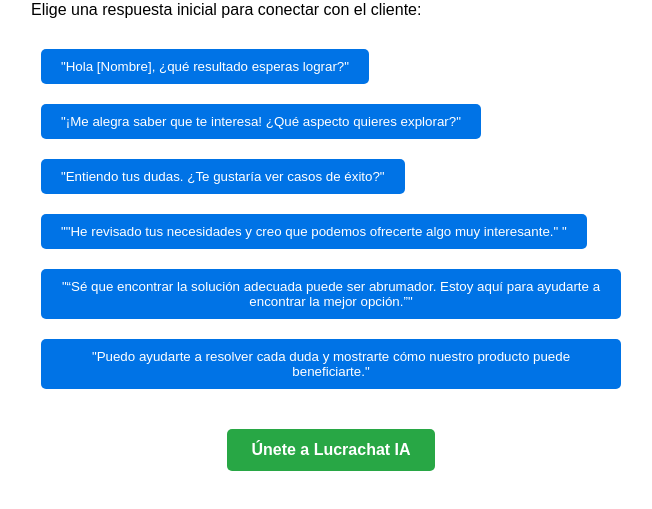
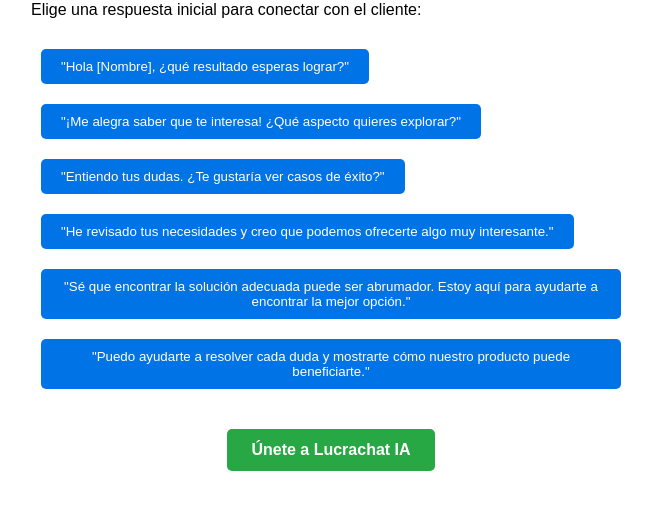
Before and after one commit to BaiMedi/ContactoUno, a plain HTML site: page index.html in a window 1280 px wide. Shown: the part 99-608 px from the top of the page, without its empty margins (309-961 px from the left). Drawn offline with Linux system fonts and the light colour scheme.

Commit message:
Update index.html

```diff
--- a/index.html
+++ b/index.html
@@ -22,9 +22,9 @@
     <button onclick="respuestaCliente('indeciso')">"Hola [Nombre], ¿qué resultado esperas lograr?"</button>
     <button onclick="respuestaCliente('interesado')">"¡Me alegra saber que te interesa! ¿Qué aspecto quieres explorar?"</button>
     <button onclick="respuestaCliente('desconfiado')">"Entiendo tus dudas. ¿Te gustaría ver casos de éxito?"</button>
-    <button onclick="respuestaCliente('indeciso')">""He revisado tus necesidades y creo que podemos ofrecerte algo muy interesante."
-"</button>
-    <button onclick="respuestaCliente('interesado')">"“Sé que encontrar la solución adecuada puede ser abrumador. Estoy aquí para ayudarte a encontrar la mejor opción.”"</button>
+    <button onclick="respuestaCliente('indeciso')">"He revisado tus necesidades y creo que podemos ofrecerte algo muy interesante."
+</button>
+    <button onclick="respuestaCliente('interesado')">"Sé que encontrar la solución adecuada puede ser abrumador. Estoy aquí para ayudarte a encontrar la mejor opción."</button>
     <button onclick="respuestaCliente('desconfiado')">"Puedo ayudarte a resolver cada duda y mostrarte cómo nuestro producto puede beneficiarte."</button>
     <div id="feedback" class="feedback"></div>
 
```
